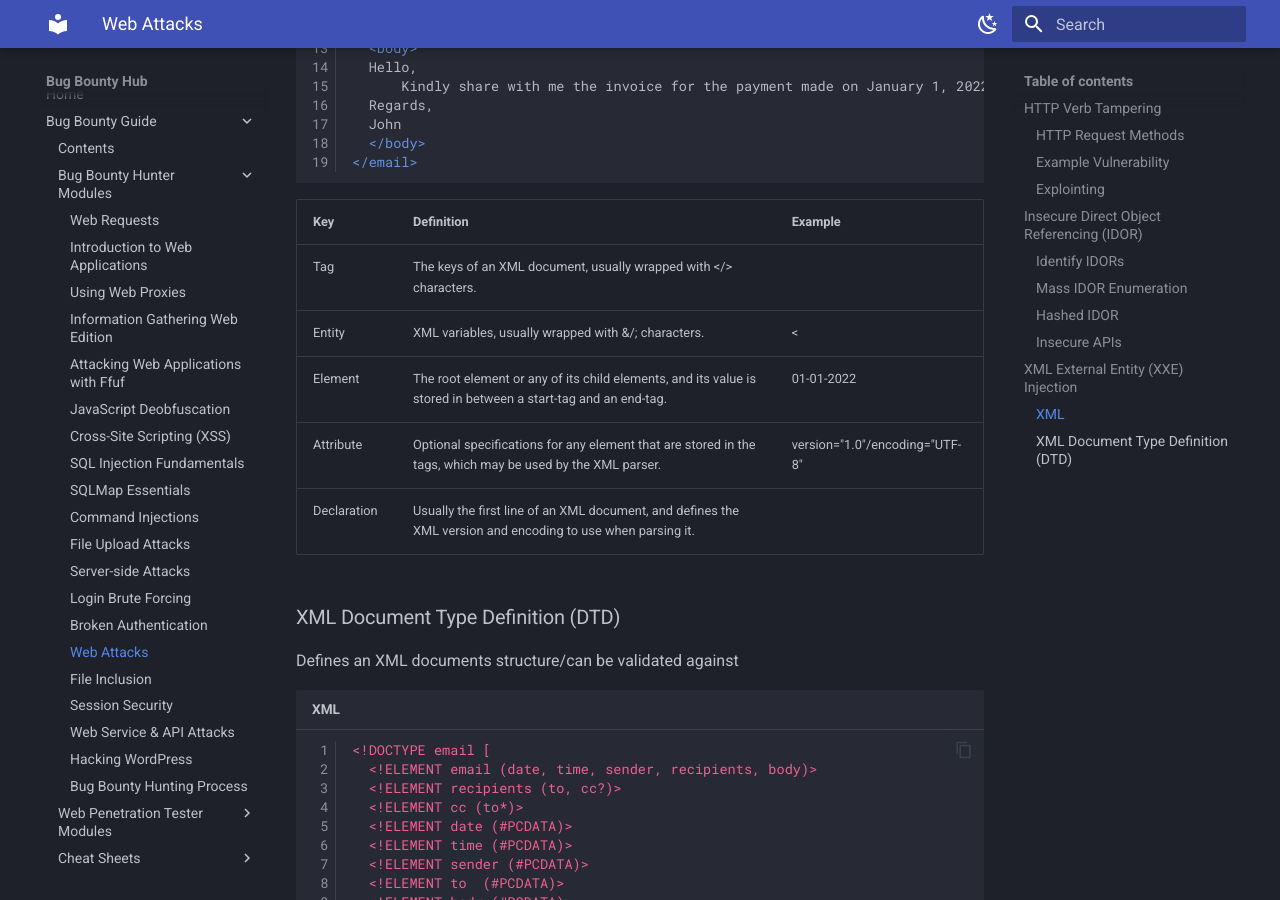
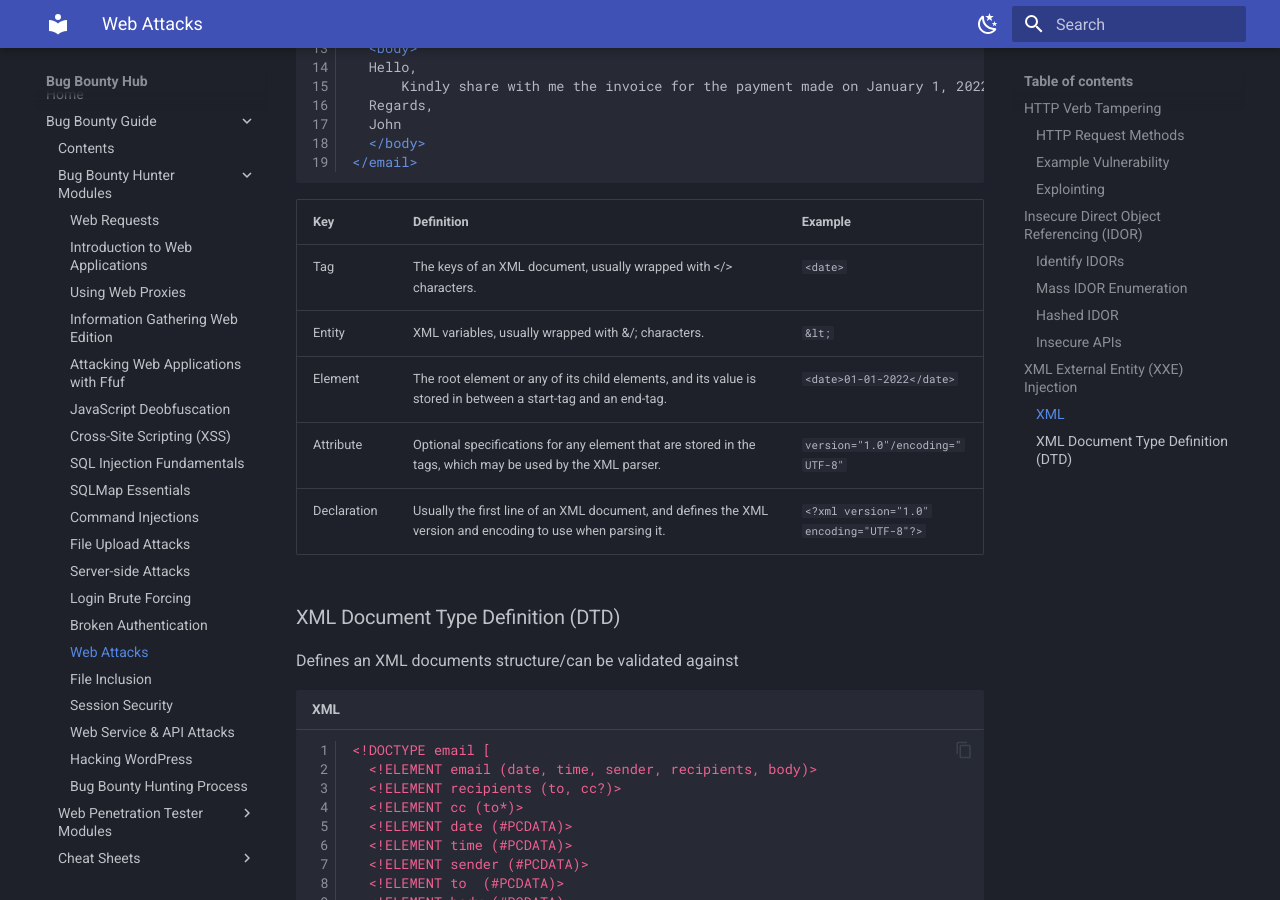
Before and after one commit to variable190/BugBounty, an MkDocs documentation site: the page built from docs/bug-bounty-guide/web-attacks.md, in a window 1280 px wide and 900 px high, scrolled down 4697 px. Built offline with MkDocs 1.6.1 and Material for MkDocs 9.7.7, drawn with Linux system fonts in a browser that asks for light colours.

Commit message:
edit xml dtd section to web attacks page

```diff
--- a/docs/bug-bounty-guide/web-attacks.md
+++ b/docs/bug-bounty-guide/web-attacks.md
@@ -175,11 +175,11 @@ done
 
 | Key        | Definition                                                                 | Example                          |
 |------------|----------------------------------------------------------------------------|----------------------------------|
-| Tag       | The keys of an XML document, usually wrapped with </> characters.          | <date>                           |
-| Entity    | XML variables, usually wrapped with &/; characters.                        | &lt;                             |
-| Element   | The root element or any of its child elements, and its value is stored in between a start-tag and an end-tag. | <date>01-01-2022</date>         |
-| Attribute | Optional specifications for any element that are stored in the tags, which may be used by the XML parser. | version="1.0"/encoding="UTF-8"  |
-| Declaration | Usually the first line of an XML document, and defines the XML version and encoding to use when parsing it. | <?xml version="1.0" encoding="UTF-8"?> |
+| Tag       | The keys of an XML document, usually wrapped with </> characters.          | `<date>`                         |
+| Entity    | XML variables, usually wrapped with &/; characters.                        | `&lt;`                             |
+| Element   | The root element or any of its child elements, and its value is stored in between a start-tag and an end-tag. | `<date>01-01-2022</date>`         |
+| Attribute | Optional specifications for any element that are stored in the tags, which may be used by the XML parser. | `version="1.0"/encoding="UTF-8"`  |
+| Declaration | Usually the first line of an XML document, and defines the XML version and encoding to use when parsing it. | `<?xml version="1.0" encoding="UTF-8"?>` |
 
 ### XML Document Type Definition (DTD)
 
```
